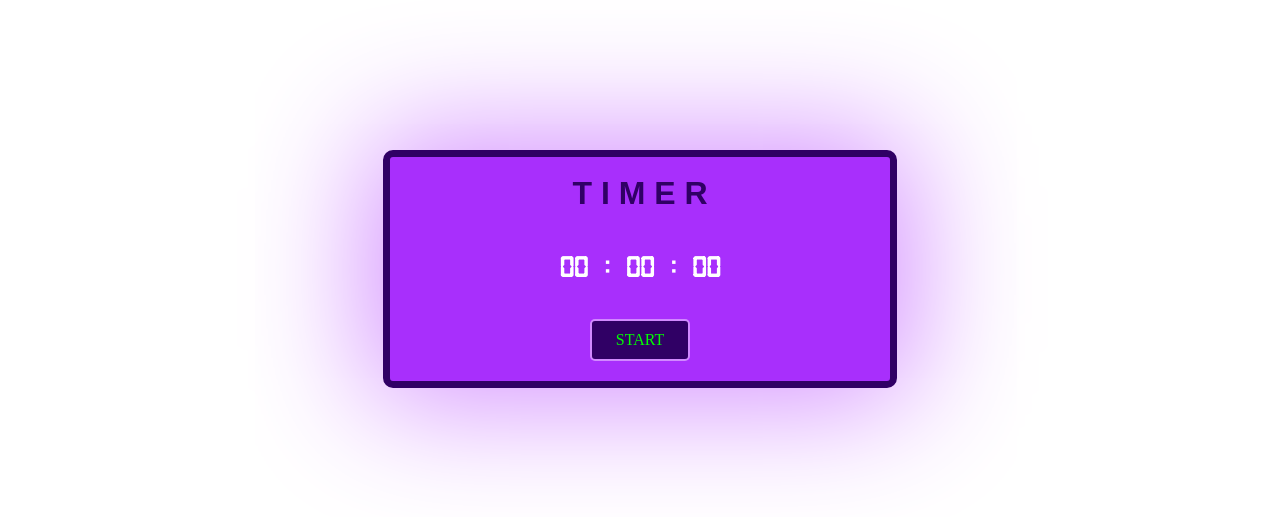
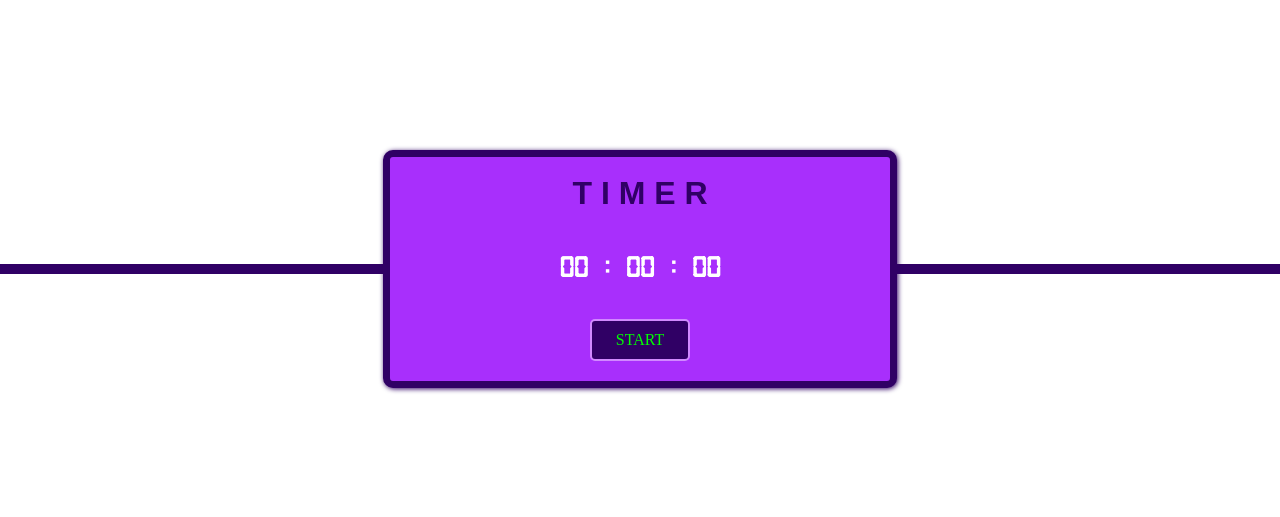
Before and after one commit to alirezamoon/timer, a React (Create React App) app: page / in a window 1280 px wide. Shown: the part 131-648 px from the top of the page. Built offline with nearby package versions, Linux system fonts and the light colour scheme.

Commit message:
horizontal line

```diff
--- a/src/App.module.css
+++ b/src/App.module.css
@@ -5,3 +5,10 @@
     height: 100vh;
     box-sizing: border-box;
 }
+
+.line {
+    position: absolute;
+    width: 100%;
+    border-bottom: 10px solid #300065;
+    z-index: -100;
+}
--- a/src/Components/Timer/Timer.module.css
+++ b/src/Components/Timer/Timer.module.css
@@ -6,7 +6,7 @@
     flex-direction: column;
     min-width: 500px;
     border-radius: 10px;
-    box-shadow: 0px 0px 128px 12px #D189FF;
+    box-shadow: 1px 1px 5px #300065;
     border: 7px solid #300065;
 }
 
--- a/src/Components/Timer/TimerControl/TimerControl.js
+++ b/src/Components/Timer/TimerControl/TimerControl.js
@@ -7,7 +7,10 @@ const TimerControl = (props) => {
         <div className={classes.TimerControl}>
             {!props.started
                 ? props.starting
-                    ? <button className={[classes.btn, classes.success].join(' ')} onClick={props.start}>RESUME</button>
+                    ? <>
+                        <button className={[classes.btn, classes.success].join(' ')} onClick={props.start}>RESUME</button>
+                        <button className={[classes.btn, classes.warning].join(' ')} onClick={props.reset}>RESET</button>
+                    </>
                     : <button className={[classes.btn, classes.success].join(' ')} onClick={props.start}>START</button>
                 : <>
                     <button className={[classes.btn, classes.danger].join(' ')} onClick={props.stop}>STOP</button>
```
Also changed, not shown: 2 other files (tests, documents, lock files or other folders).
